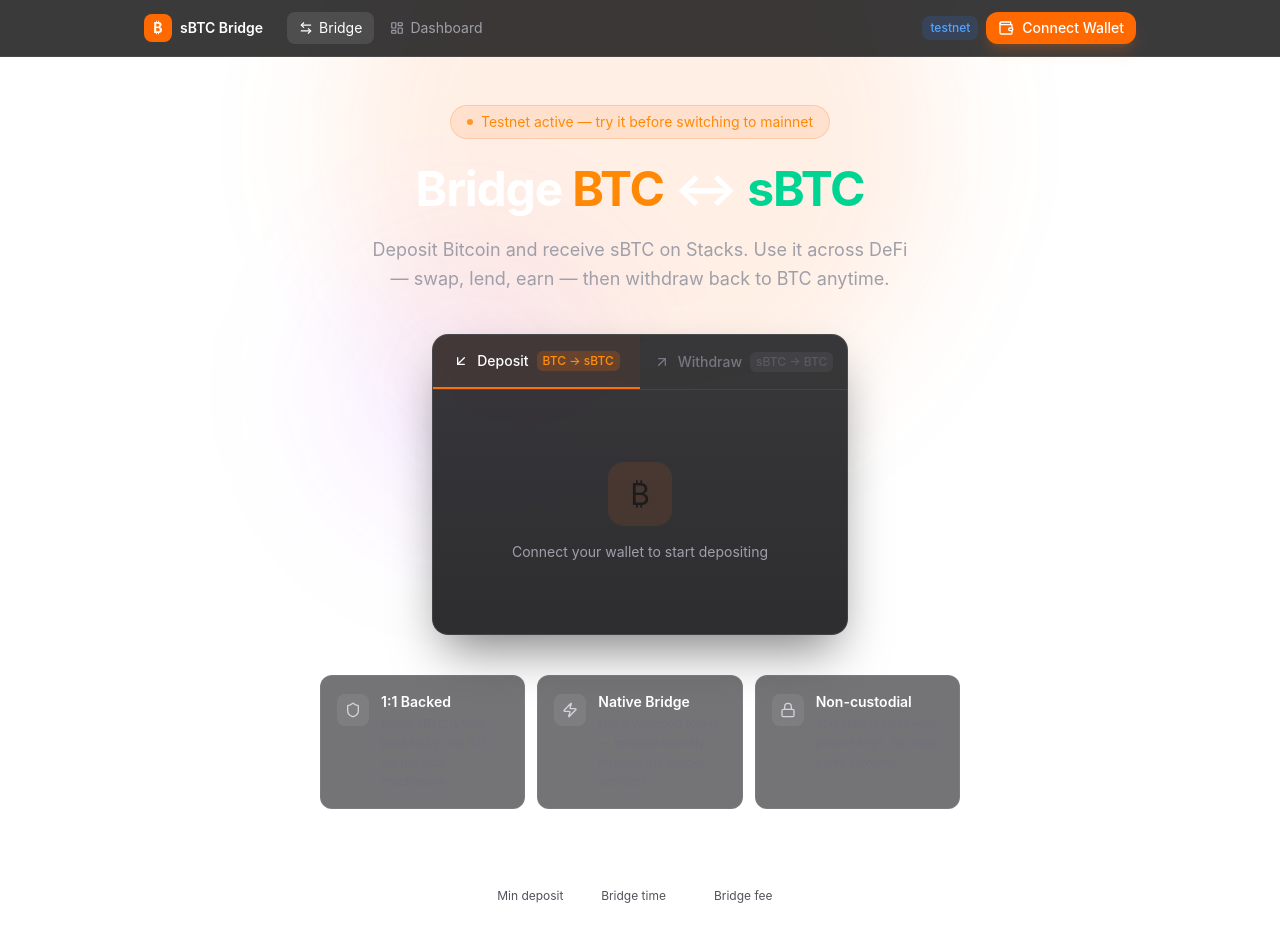
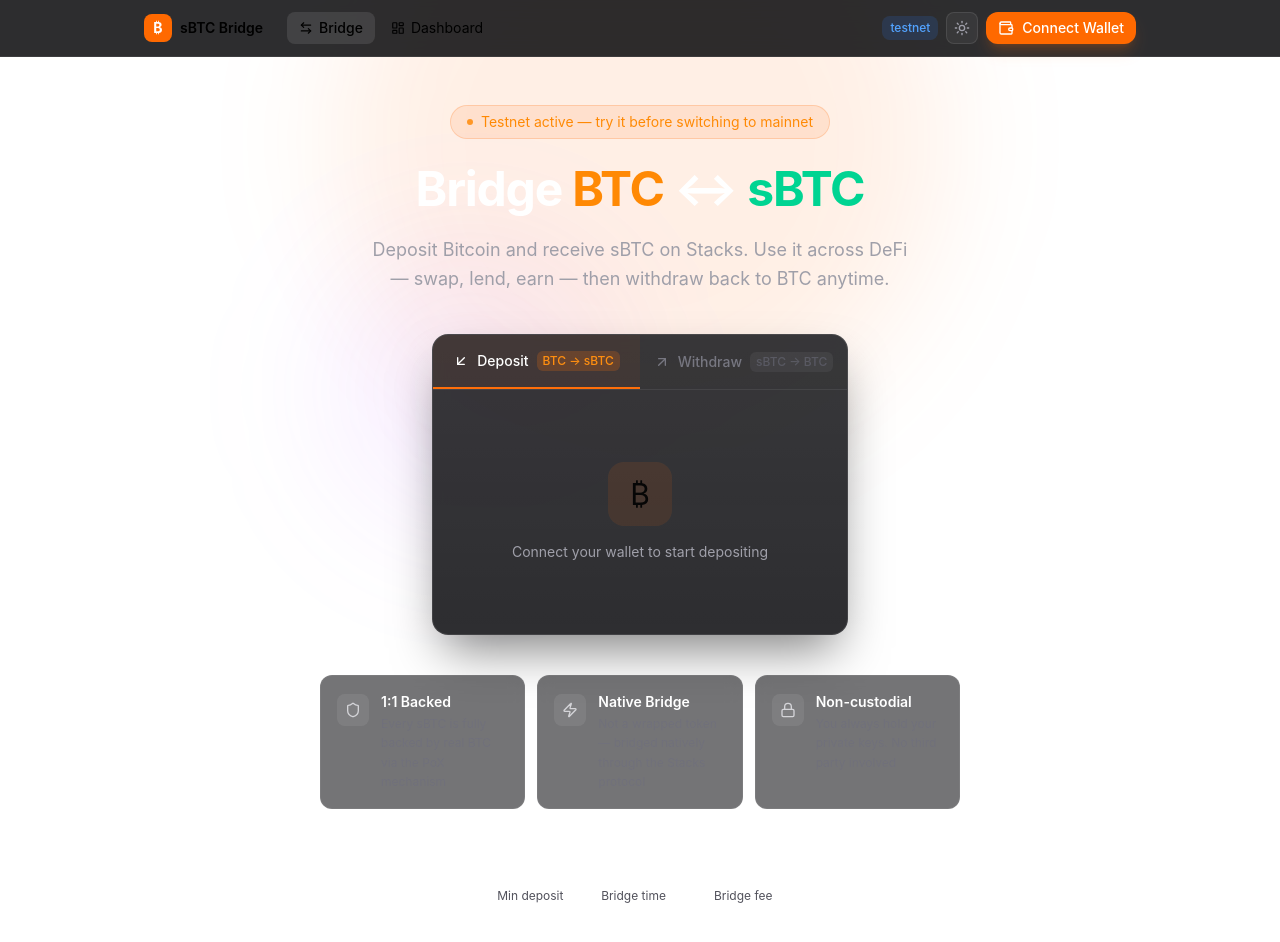
Before and after one commit to Chronique/sbtc-bridge, a Next.js app: page / in a window 1280 px wide. Shown: the top 942 px of the page. Built offline with nearby package versions, Linux system fonts and the light colour scheme.

Commit message:
fix: update globals.css to Tailwind v4 import syntax

```diff
--- a/app/layout.tsx
+++ b/app/layout.tsx
@@ -1,25 +1,36 @@
 import type { Metadata } from 'next';
 import './globals.css';
 import { WalletProvider } from '@/lib/wallet-context';
+import { ThemeProvider } from '@/lib/theme-context';
 import { Navbar } from '@/components/navbar';
 
 export const metadata: Metadata = {
   title: 'sBTC Bridge — BTC ↔ sBTC on Stacks',
   description: 'Native Bitcoin bridging on Stacks. Deposit BTC, receive sBTC. Withdraw anytime.',
-  other: { "talentapp:project_verification": "ca1fba48dd44365c0fc2d4fa4a342daa9183c396813a816b2890b744943b8a3fdc0185d0a89a8b0d485cc7a63180bb010f59210b425f2c7350ac602da17e0939" }
+  other: {
+    "talentapp:project_verification": "ca1fba48dd44365c0fc2d4fa4a342daa9183c396813a816b2890b744943b8a3fdc0185d0a89a8b0d485cc7a63180bb010f59210b425f2c7350ac602da17e0939"
+  }
 };
-
 
 export default function RootLayout({ children }: { children: React.ReactNode }) {
   return (
-    <html lang="en">
-      <body className="bg-zinc-950 text-white antialiased min-h-screen" style={{ fontFamily: '-apple-system, BlinkMacSystemFont, "Segoe UI", Roboto, sans-serif' }}>
+    <html lang="en" className="dark">
+      <body
+        className="antialiased min-h-screen"
+        style={{
+          fontFamily: '-apple-system, BlinkMacSystemFont, "Segoe UI", Roboto, sans-serif',
+          backgroundColor: 'var(--bg-primary)',
+          color: 'var(--text-primary)',
+        }}
+      >
+        <ThemeProvider>
           <WalletProvider>
             <Navbar />
             <main className="max-w-5xl mx-auto px-4 py-8">
               {children}
             </main>
           </WalletProvider>
+        </ThemeProvider>
       </body>
     </html>
   );
--- a/components/navbar.tsx
+++ b/components/navbar.tsx
@@ -3,6 +3,7 @@
 import Link from 'next/link';
 import { usePathname } from 'next/navigation';
 import { WalletConnect } from './wallet-connect';
+import { ThemeToggle } from './theme-toggle';
 import { useWallet } from '@/lib/wallet-context';
 import { cn } from '@/lib/utils';
 import { LayoutDashboard, ArrowLeftRight } from 'lucide-react';
@@ -17,14 +18,20 @@ export function Navbar() {
   ];
 
   return (
-    <header className="sticky top-0 z-40 border-b border-white/8 bg-zinc-950/80 backdrop-blur-xl">
+    <header className="sticky top-0 z-40 border-b border-white/8 backdrop-blur-xl"
+      style={{ backgroundColor: 'rgba(var(--bg-primary-rgb, 9,9,11), 0.85)' }}
+    >
       <div className="max-w-5xl mx-auto px-4 h-14 flex items-center justify-between gap-4">
+
+        {/* Left: logo + nav */}
         <div className="flex items-center gap-6">
           <Link href="/" className="flex items-center gap-2">
-            <div className="w-7 h-7 bg-orange-500 rounded-lg flex items-center justify-center">
+            <div className="w-7 h-7 bg-orange-500 rounded-lg flex items-center justify-center shrink-0">
               <span className="text-white font-bold text-sm">₿</span>
             </div>
-            <span className="font-semibold text-white text-sm hidden sm:block">sBTC Bridge</span>
+            <span className="font-semibold text-sm hidden sm:block" style={{ color: 'var(--text-primary)' }}>
+              sBTC Bridge
+            </span>
           </Link>
 
           <nav className="flex items-center gap-1">
@@ -35,9 +42,12 @@ export function Navbar() {
                 className={cn(
                   'flex items-center gap-1.5 px-3 py-1.5 rounded-lg text-sm transition-colors',
                   pathname === href
-                    ? 'bg-white/10 text-white'
-                    : 'text-zinc-400 hover:text-white hover:bg-white/5'
+                    ? 'bg-white/10 font-medium'
+                    : 'hover:bg-white/5'
                 )}
+                style={{
+                  color: pathname === href ? 'var(--text-primary)' : 'var(--text-secondary)',
+                }}
               >
                 <Icon className="w-3.5 h-3.5" />
                 {label}
@@ -46,13 +56,17 @@ export function Navbar() {
           </nav>
         </div>
 
+        {/* Right: network badge + theme toggle + wallet */}
         <div className="flex items-center gap-2">
           <span className={cn(
             'text-xs px-2 py-1 rounded-lg font-medium hidden sm:block',
-            network === 'mainnet' ? 'bg-orange-500/15 text-orange-400' : 'bg-blue-500/15 text-blue-400'
+            network === 'mainnet'
+              ? 'bg-orange-500/15 text-orange-400'
+              : 'bg-blue-500/15 text-blue-400'
           )}>
             {network}
           </span>
+          <ThemeToggle />
           <WalletConnect />
         </div>
       </div>
--- /dev/null
+++ b/components/theme-toggle.tsx
@@ -0,0 +1,21 @@
+'use client';
+
+import { useTheme } from '@/lib/theme-context';
+import { Sun, Moon } from 'lucide-react';
+
+export function ThemeToggle() {
+  const { theme, toggleTheme } = useTheme();
+
+  return (
+    <button
+      onClick={toggleTheme}
+      aria-label="Toggle theme"
+      className="w-8 h-8 flex items-center justify-center rounded-lg border border-white/10 bg-white/5 hover:bg-white/10 transition-colors"
+    >
+      {theme === 'dark'
+        ? <Sun className="w-4 h-4 text-zinc-400 hover:text-amber-400 transition-colors" />
+        : <Moon className="w-4 h-4 text-zinc-500 hover:text-blue-500 transition-colors" />
+      }
+    </button>
+  );
+}
--- /dev/null
+++ b/globals.css
@@ -0,0 +1,104 @@
+@import "tailwindcss/preflight";
+@import "tailwindcss/utilities";
+
+/* ── Dark theme (default) ─────────────────────────────────────────────────── */
+:root,
+.dark {
+  --bg-primary:    #09090b;
+  --bg-secondary:  #18181b;
+  --bg-card:       #1c1c1f;
+  --bg-hover:      rgba(255,255,255,0.06);
+  --border:        rgba(255,255,255,0.08);
+  --border-strong: rgba(255,255,255,0.14);
+  --text-primary:  #fafafa;
+  --text-secondary:#a1a1aa;
+  --text-muted:    #52525b;
+  --glow-orange:   rgba(249,115,22,0.12);
+  --glow-purple:   rgba(168,85,247,0.07);
+}
+
+/* ── Light theme ──────────────────────────────────────────────────────────── */
+.light {
+  --bg-primary:    #f8f8f8;
+  --bg-secondary:  #ffffff;
+  --bg-card:       #ffffff;
+  --bg-hover:      rgba(0,0,0,0.04);
+  --border:        rgba(0,0,0,0.08);
+  --border-strong: rgba(0,0,0,0.14);
+  --text-primary:  #09090b;
+  --text-secondary:#52525b;
+  --text-muted:    #a1a1aa;
+  --glow-orange:   rgba(249,115,22,0.08);
+  --glow-purple:   rgba(168,85,247,0.05);
+}
+
+/* ── Base styles ──────────────────────────────────────────────────────────── */
+* { box-sizing: border-box; }
+
+body {
+  background-color: var(--bg-primary);
+  color: var(--text-primary);
+  transition: background-color 0.2s ease, color 0.2s ease;
+}
+
+/* ── Theme-aware utility classes ──────────────────────────────────────────── */
+.bg-theme-primary   { background-color: var(--bg-primary); }
+.bg-theme-secondary { background-color: var(--bg-secondary); }
+.bg-theme-card      { background-color: var(--bg-card); }
+.bg-theme-hover     { background-color: var(--bg-hover); }
+.border-theme       { border-color: var(--border); }
+.border-theme-strong{ border-color: var(--border-strong); }
+.text-theme-primary { color: var(--text-primary); }
+.text-theme-secondary{ color: var(--text-secondary); }
+.text-theme-muted   { color: var(--text-muted); }
+
+/* ── Card component ───────────────────────────────────────────────────────── */
+.card {
+  background-color: var(--bg-card);
+  border: 1px solid var(--border);
+  border-radius: 1rem;
+  transition: border-color 0.15s ease;
+}
+.card:hover { border-color: var(--border-strong); }
+
+/* ── Input fields ─────────────────────────────────────────────────────────── */
+.input-theme {
+  background-color: var(--bg-hover);
+  border: 1px solid var(--border);
+  color: var(--text-primary);
+  transition: border-color 0.15s ease;
+}
+.input-theme::placeholder { color: var(--text-muted); }
+.input-theme:focus { border-color: rgba(249,115,22,0.5); outline: none; }
+
+/* Light mode specific overrides for Tailwind utility classes */
+.light .bg-zinc-950   { background-color: var(--bg-primary) !important; }
+.light .bg-zinc-900   { background-color: var(--bg-card) !important; }
+.light .bg-white\/5   { background-color: rgba(0,0,0,0.04) !important; }
+.light .bg-white\/8   { background-color: rgba(0,0,0,0.06) !important; }
+.light .bg-white\/10  { background-color: rgba(0,0,0,0.08) !important; }
+.light .bg-white\/4   { background-color: rgba(0,0,0,0.03) !important; }
+.light .bg-white\/3   { background-color: rgba(0,0,0,0.02) !important; }
+
+.light .border-white\/8  { border-color: rgba(0,0,0,0.08) !important; }
+.light .border-white\/10 { border-color: rgba(0,0,0,0.10) !important; }
+.light .border-white\/6  { border-color: rgba(0,0,0,0.06) !important; }
+
+.light .text-white   { color: #09090b !important; }
+.light .text-zinc-400{ color: #52525b !important; }
+.light .text-zinc-500{ color: #71717a !important; }
+.light .text-zinc-600{ color: #a1a1aa !important; }
+.light .text-zinc-700{ color: #d4d4d8 !important; }
+.light .text-zinc-300{ color: #3f3f46 !important; }
+
+.light .hover\:bg-white\/10:hover { background-color: rgba(0,0,0,0.07) !important; }
+.light .hover\:bg-white\/12:hover { background-color: rgba(0,0,0,0.09) !important; }
+.light .hover\:bg-white\/5:hover  { background-color: rgba(0,0,0,0.04) !important; }
+
+/* Smooth transition for theme switch */
+.light *,
+.dark * {
+  transition-property: background-color, border-color, color;
+  transition-duration: 0.15s;
+  transition-timing-function: ease;
+}
--- /dev/null
+++ b/lib/theme-context.tsx
@@ -0,0 +1,47 @@
+'use client';
+
+import { createContext, useContext, useEffect, useState, ReactNode } from 'react';
+
+type Theme = 'dark' | 'light';
+
+interface ThemeContextType {
+  theme: Theme;
+  toggleTheme: () => void;
+}
+
+const ThemeContext = createContext<ThemeContextType | null>(null);
+
+export function ThemeProvider({ children }: { children: ReactNode }) {
+  const [theme, setTheme] = useState<Theme>('dark');
+
+  useEffect(() => {
+    const stored = localStorage.getItem('theme') as Theme | null;
+    if (stored) setTheme(stored);
+  }, []);
+
+  useEffect(() => {
+    const root = document.documentElement;
+    if (theme === 'light') {
+      root.classList.add('light');
+      root.classList.remove('dark');
+    } else {
+      root.classList.add('dark');
+      root.classList.remove('light');
+    }
+    localStorage.setItem('theme', theme);
+  }, [theme]);
+
+  const toggleTheme = () => setTheme(t => t === 'dark' ? 'light' : 'dark');
+
+  return (
+    <ThemeContext.Provider value={{ theme, toggleTheme }}>
+      {children}
+    </ThemeContext.Provider>
+  );
+}
+
+export function useTheme() {
+  const ctx = useContext(ThemeContext);
+  if (!ctx) throw new Error('useTheme must be used within ThemeProvider');
+  return ctx;
+}
```
Lines whose indentation alone changed are shown as unchanged.
